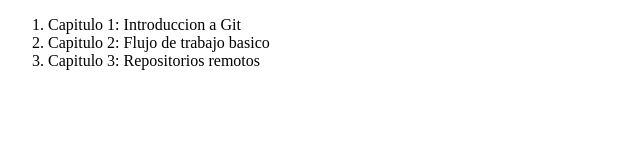
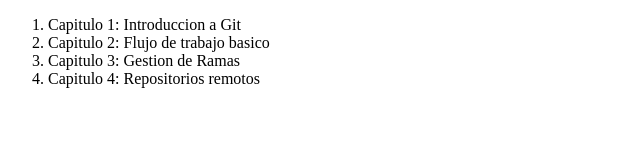
Before and after one commit to alejandromaeso/bookAMC, a plain HTML site: page index.html in a window 1280 px wide. Shown: the whole page, without its empty margins (0-640 px from the left). Drawn offline with Linux system fonts and the light colour scheme.

Commit message:
Add Chapter 3 Branch Managment to Index page

```diff
--- a/index.html
+++ b/index.html
@@ -9,7 +9,8 @@
 <ol>
 <li>Capitulo 1: Introduccion a Git</li>
 <li>Capitulo 2: Flujo de trabajo basico</li>
-<li>Capitulo 3: Repositorios remotos</li>
+<li>Capitulo 3: Gestion de Ramas</li>
+<li>Capitulo 4: Repositorios remotos</li>
 </ol>
 </body>
 </html>
```
